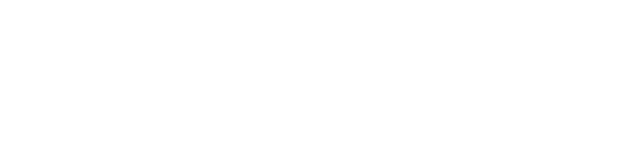
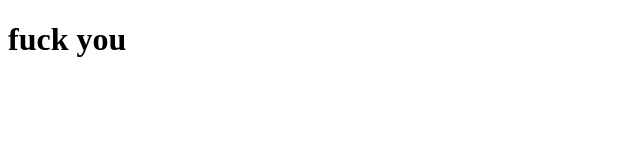
Before and after one commit to danishhb1/corsera, a plain HTML site: page site/index.html in a window 1280 px wide. Shown: the whole page, without its empty margins (0-640 px from the left). Drawn offline with Linux system fonts and the light colour scheme.

Commit message:
my solution

```diff
--- a/site/index.html
+++ b/site/index.html
@@ -5,5 +5,7 @@
     <meta name="viewport" content="width=device-width, initial-scale=1.0" />
     <title>Hellooooooooooooooooo!!</title>
   </head>
-  <body></body>
+  <body>
+    <h1>fuck you</h1>
+  </body>
 </html>
```
Also changed, not shown: mod2_solution/index.html (added).
